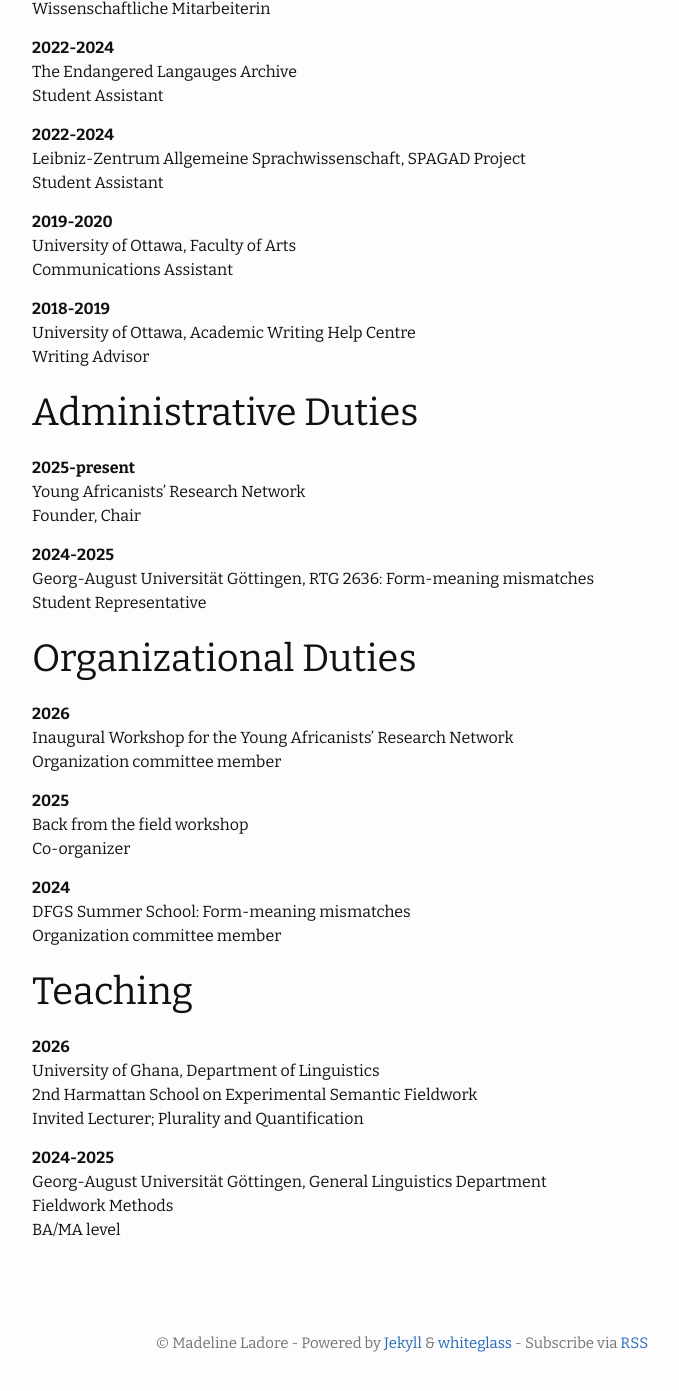
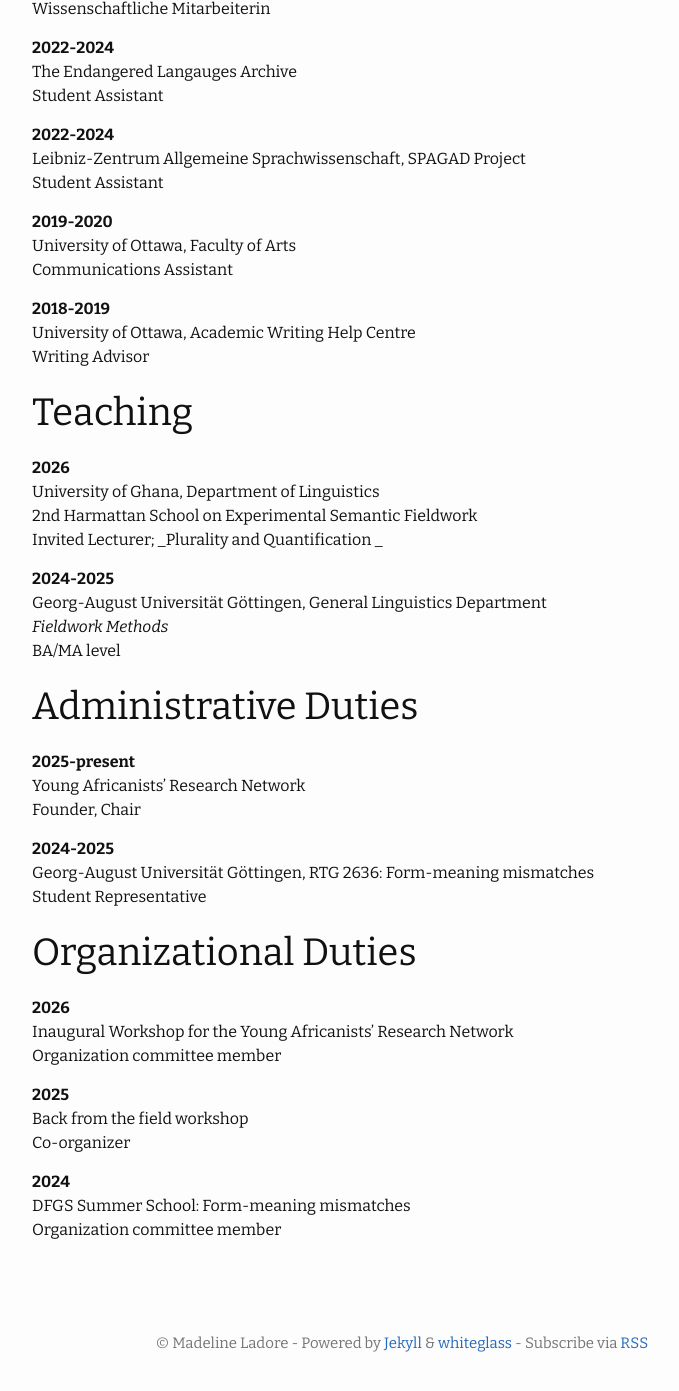
Before and after one commit to madelineladore/madelineladore.github.io, a Jekyll site: the page built from cv.md, in a window 1280 px wide and 1400 px high, scrolled down 1304 px. Shown: the top 1391 px of the window, without its empty margins (238-917 px from the left). Built offline with Jekyll 4.4.1, drawn with Linux system fonts in a browser that asks for light colours; some of the changed lines change nothing that is shown.

Commit message:
Update cv.md

```diff
--- a/cv.md
+++ b/cv.md
@@ -11,14 +11,14 @@ permalink: /cv/
 Georg-August Universität Göttingen, RTG 2636: Form-meaning mismatches / General Linguistics Department
 PhD in Linguistics
 Supervisors: Prof. Dr. Hedde Zeijlstra, Prof. Dr. Stavros Skopeteas, Prof. Dr. Clemens Steiner-Meyr, Dr. Augustina Owusu
-Thesis: The semantics of plural morphology in Ikpána (Logba) and Asante Twi
+_Thesis: The semantics of plural morphology in Ikpána (Logba) and Asante Twi_
 
 **2021-2024**
 Universität Potsdam, Department of Linguistics
 Master of Science in Linguistics
 Program: Empirical and Theoretical Foundations
 Supervisors: Prof. Dr. Malte Zimmermann, Dr. Reginald Duah
-Thesis: An experimental investigation of Akan’s plural morphology
+_Thesis: An experimental investigation of Akan’s plural morphology_
 
 **2017-2021**
 University of Ottawa, Department of Linguistics
@@ -66,6 +66,18 @@ University of Ottawa, Academic Writing Help Centre
 			Writing Advisor
 
 
+# Teaching
+**2026**
+University of Ghana, Department of Linguistics
+2nd Harmattan School on Experimental Semantic Fieldwork
+Invited Lecturer; _Plurality and Quantification _
+
+
+**2024-2025**
+Georg-August Universität Göttingen, General Linguistics Department
+_Fieldwork Methods_
+BA/MA level
+
 # Administrative Duties
 **2025-present**
 Young Africanists’ Research Network
@@ -87,16 +99,3 @@ Co-organizer
 **2024**
 DFGS Summer School: Form-meaning mismatches
 			Organization committee member
-
-
-# Teaching
-**2026**
-University of Ghana, Department of Linguistics
-2nd Harmattan School on Experimental Semantic Fieldwork
-			Invited Lecturer; Plurality and Quantification
-
-
-**2024-2025**
-Georg-August Universität Göttingen, General Linguistics Department
-Fieldwork Methods
-BA/MA level
```
